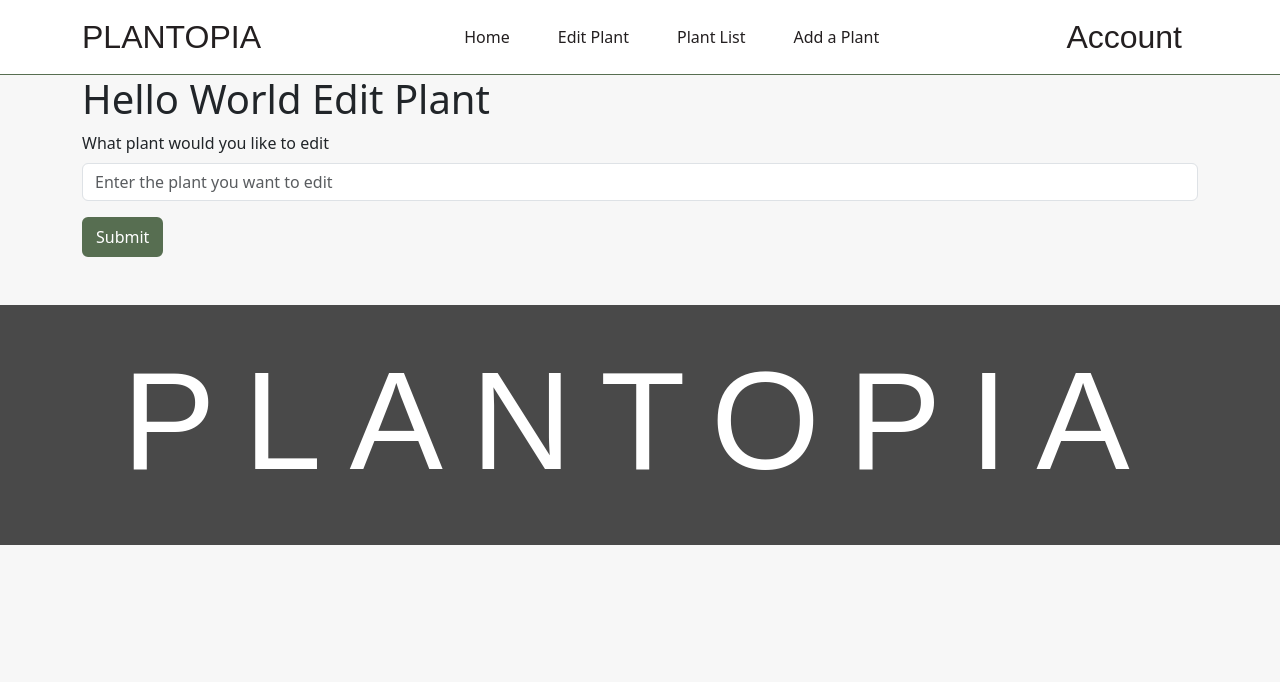
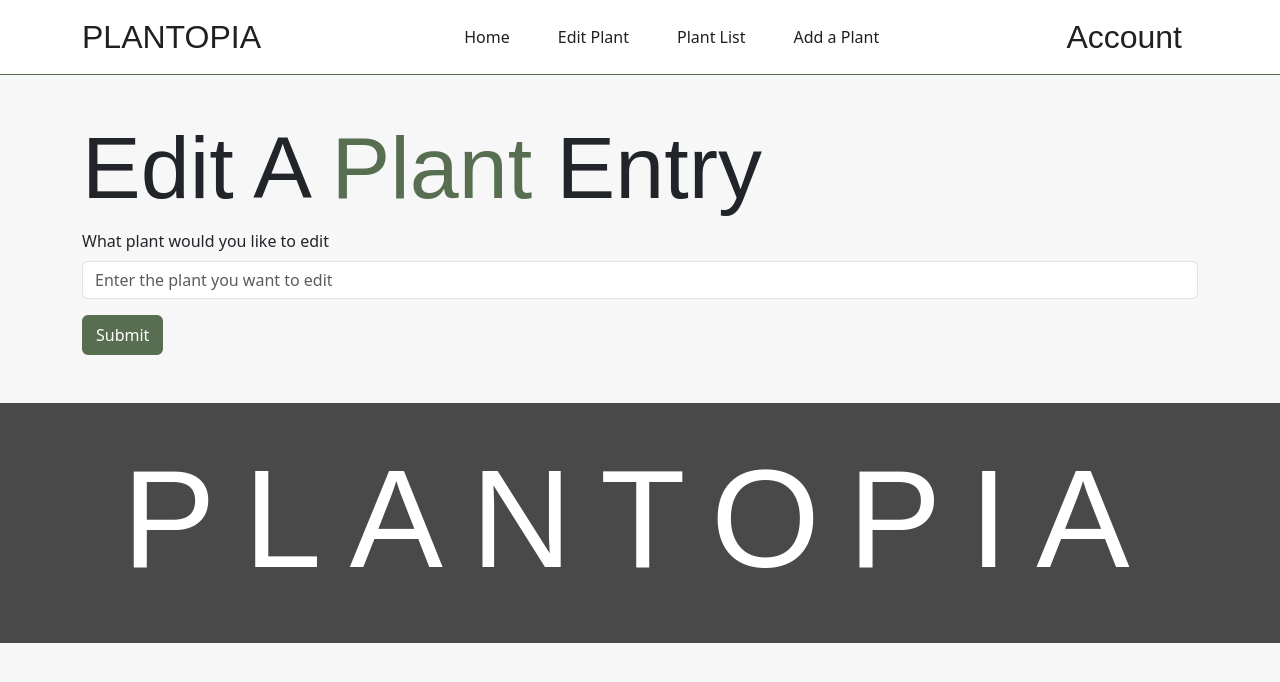
Before and after one commit to KurtSchwimmbacher/DV200T2IndAssessment, a React (Create React App) app in the folder frontend/plant_assessment/: page /edit in a window 1280 px wide. Shown: the top 682 px of the page. Built offline with nearby package versions, Linux system fonts and the light colour scheme; the HTML template or start-up script is replaced by a standard one.

Commit message:
add edit title

```diff
--- a/frontend/plant_assessment/src/pages/EditPlants.js
+++ b/frontend/plant_assessment/src/pages/EditPlants.js
@@ -22,10 +22,9 @@ function EditPlant() {
         <NavigationBar />
             <Container>
                 <Row>
-                    <Col>
-                        <h1>
-                            Hello World
-                            Edit Plant
+                    <Col className="col-12 details-title-con">
+                        <h1 className="home-title">
+                            Edit A <b className="green-title-word">Plant</b> Entry
                         </h1>
                     </Col>
                 </Row>
```
